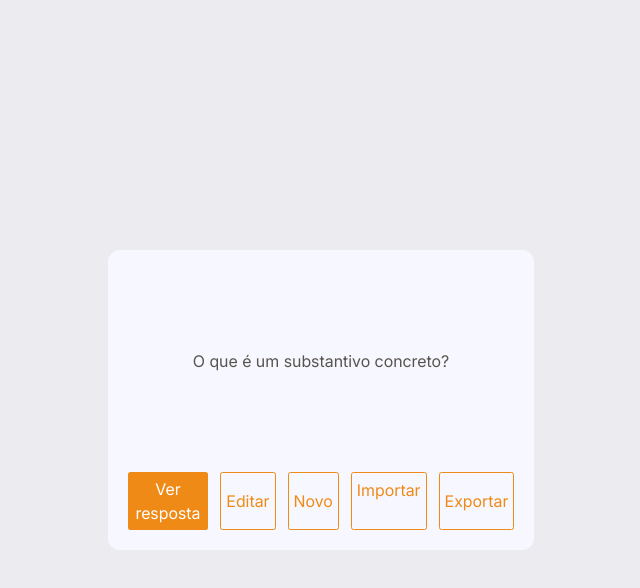
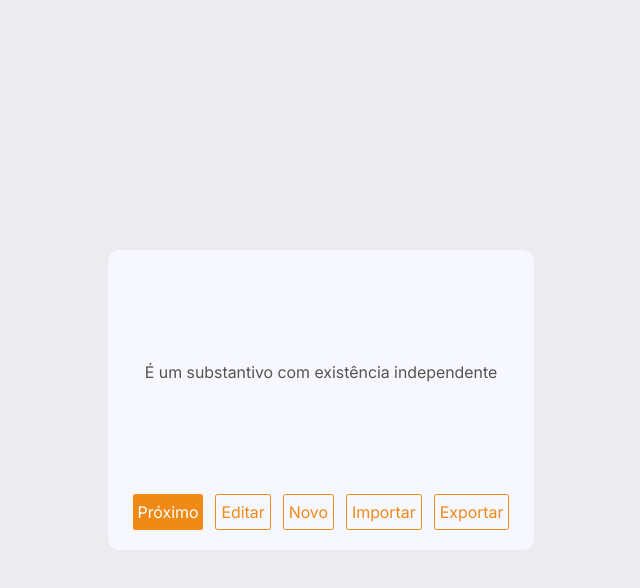
Before and after one commit to raphaelramosds/flashlearn, a React (Vite) app: page / in a window 1280 px wide. Both pictures are taken after a click on the button "Ver resposta". Shown: the top 588 px of the page, without its empty margins (319-959 px from the left). Built offline with nearby package versions, Linux system fonts and the light colour scheme.

Commit message:
feat: flip and get next flashcard

```diff
--- a/src/App.tsx
+++ b/src/App.tsx
@@ -1,19 +1,50 @@
+import { useState } from 'react'
 import './App.css'
 import FileUpload from './components/FileUpload'
 import { FormDialog } from './components/FormDialog'
 
 function App() {
+
+  const [cards, setCards] = useState([
+    {
+      front: "O que é um substantivo concreto?",
+      back: "É um substantivo com existência independente"
+    },
+    {
+      front: "O que é um substantivo abstrato?",
+      back: "É um substantivo que designa uma ação, qualidade, estado ou sentimento"
+    },
+  ]);
+
+  const [currentCard, setCurrentCard] = useState(cards[0]);
+  const [content, setContent] = useState(currentCard.front);
+  const [flipped, setFlipped] = useState(false)
+
+  function flipCard() {
+    setContent(currentCard.back);
+    setFlipped(true);
+  }
+
+  function getNextCard () {
+    let newCard = cards[Math.floor(Math.random() * cards.length)];
+    setCurrentCard(newCard);
+    setFlipped(false);
+    setContent(newCard.front);
+  }
+
   return (
     <>
       <div className='rounded-xl my-5 p-5 bg-[#F7F7FF] min-h-[300px] flex flex-col justify-between'>
         <div className='flex-1 flex flex-col justify-center text-center'>
           <div>
-            O que é um substantivo concreto?
+            {content}
           </div>
         </div>
         <div className='mt-5 flex justify-center align_center'>
-          <button type="button" className="btn btn-primary">Ver resposta</button>
-          <FormDialog>
+          {!flipped
+            ? <button type="button" className="btn btn-primary" onClick={flipCard}>Ver resposta</button>
+            : <button type="button" className="btn btn-primary" onClick={getNextCard}>Próximo</button>}
+          <FormDialog card={currentCard}>
             <button type="button" className="btn btn-primary-outline mx-3">Editar</button>
           </FormDialog>
           <FormDialog>
--- a/src/components/FormDialog.tsx
+++ b/src/components/FormDialog.tsx
@@ -1,9 +1,17 @@
-import { type ReactNode } from "react";
+import { type ComponentProps, type ReactNode } from "react";
 
 import { Dialog } from 'radix-ui';
 import { TextArea } from "./TextArea";
 
-export function FormDialog({ children }: { children: ReactNode }) {
+interface FormDialogProps {
+    children: ReactNode,
+    card ?: {
+        front: string,
+        back: string
+    }
+}
+
+export function FormDialog({ children, card }: FormDialogProps) {
     return (
         <Dialog.Root>
             <Dialog.Trigger asChild>
@@ -14,10 +22,10 @@ export function FormDialog({ children }: { children: ReactNode }) {
                 <Dialog.Content className="DialogContent">
                     <div className='p-5'>
                         <div>
-                            <TextArea label="PERGUNTA" />
+                            <TextArea label="PERGUNTA" value={card?.front ?? ''}/>
                         </div>
                         <div className='my-5'>
-                            <TextArea label="RESPOSTA" />
+                            <TextArea label="RESPOSTA" value={card?.back ?? ''}/>
                         </div>
                         <div className='flex items-center'>
                             <div>
--- a/src/components/TextArea.tsx
+++ b/src/components/TextArea.tsx
@@ -1,8 +1,10 @@
-export function TextArea({ label }: { label: String }) {
+export function TextArea({ value, label }: { label: String, value : String }) {
     return (
         <>
             <label className="text-xs" htmlFor="story">{label}</label>
-            <textarea rows={5} className="shadow-sm block w-full rounded mt-2 p-1" id="story" name="story" />
+            <textarea rows={5} className="shadow-sm block w-full rounded mt-2 p-1" id="story" name="story">
+                {value}
+            </textarea>
         </>
     );
 }
```
